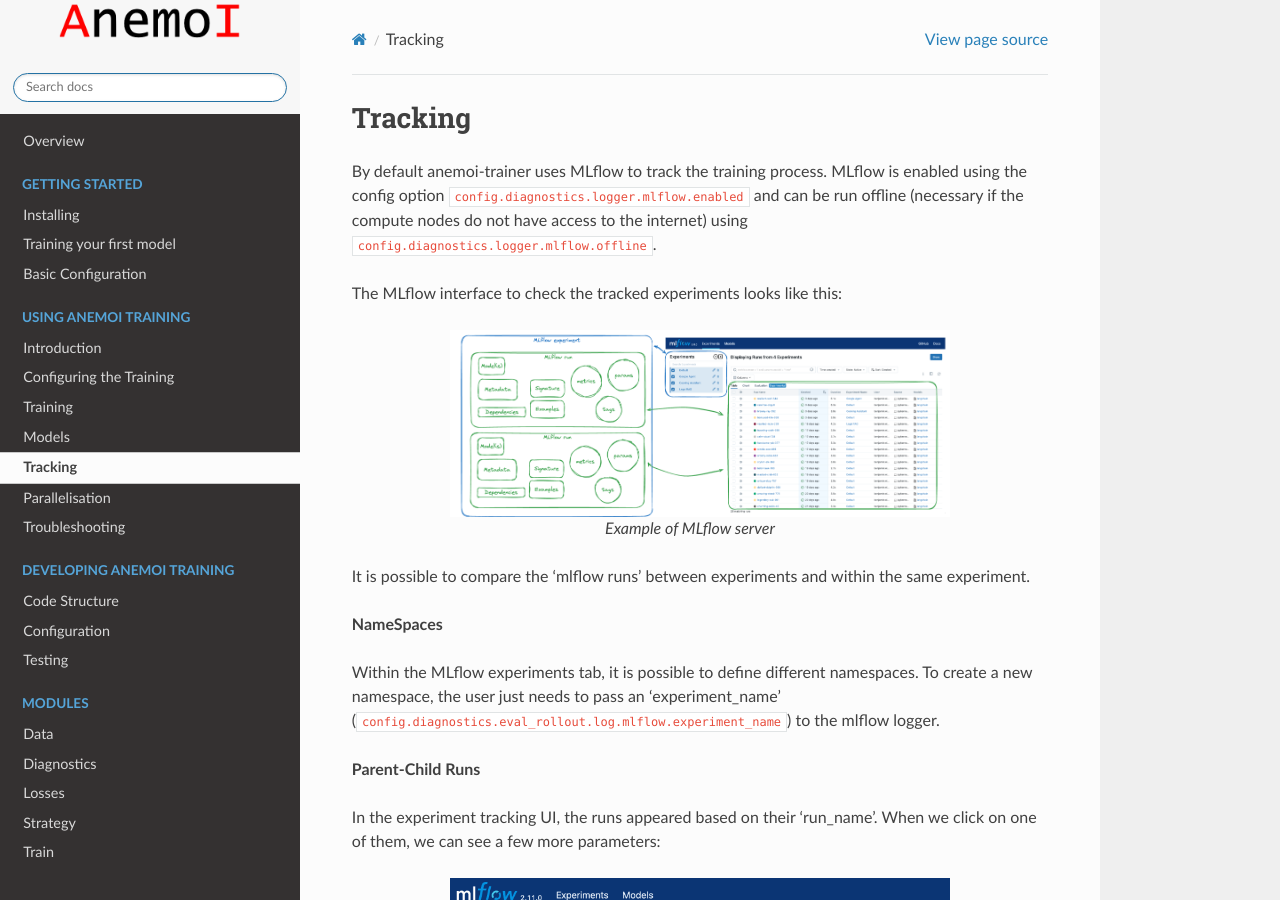
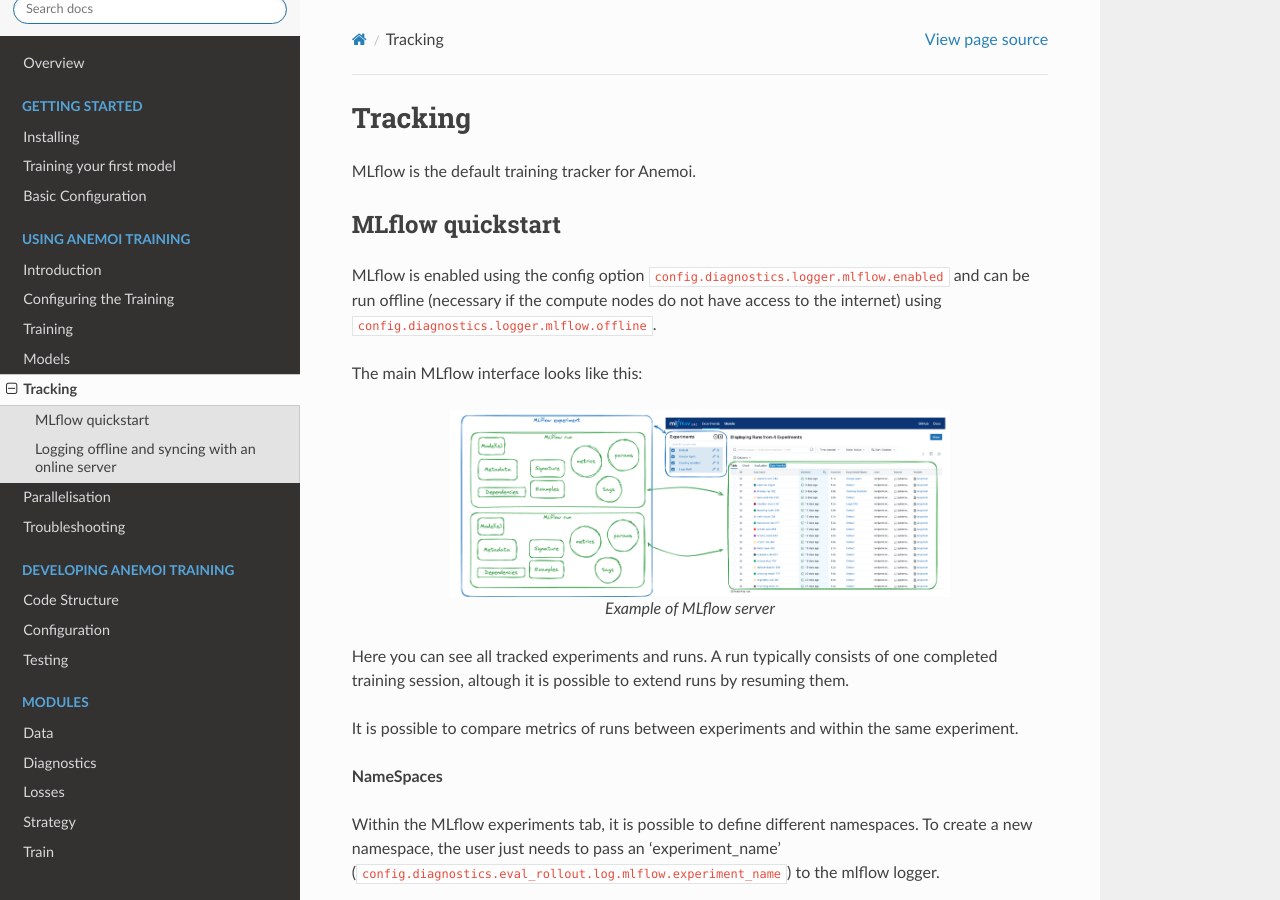
Before and after one commit to ecmwf/anemoi-training, a Sphinx documentation site: the page built from docs/user-guide/tracking.rst, in a window 1280 px wide and 900 px high. Built offline with Sphinx 7.4.7 and the Read the Docs theme 2.0.0, drawn with Linux system fonts in a browser that asks for light colours; the version number could not be read and is left out.

Commit message:
docs: tracking headings

```diff
--- a/docs/user-guide/tracking.rst
+++ b/docs/user-guide/tracking.rst
@@ -2,13 +2,18 @@
  Tracking
 ##########
 
-By default anemoi-trainer uses MLflow to track the training process.
+MLflow is the default training tracker for Anemoi.
+
+*******************
+ MLflow quickstart
+*******************
+
 MLflow is enabled using the config option
 ``config.diagnostics.logger.mlflow.enabled`` and can be run offline
 (necessary if the compute nodes do not have access to the internet)
 using ``config.diagnostics.logger.mlflow.offline``.
 
-The MLflow interface to check the tracked experiments looks like this:
+The main MLflow interface looks like this:
 
 .. figure:: ../images/mlflow/mlflow_server.png
    :width: 500
@@ -16,8 +21,12 @@
 
    Example of MLflow server
 
-It is possible to compare the 'mlflow runs' between experiments and
-within the same experiment.
+Here you can see all tracked experiments and runs. A run typically
+consists of one completed training session, altough it is possible to
+extend runs by resuming them.
+
+It is possible to compare metrics of runs between experiments and within
+the same experiment.
 
 **NameSpaces**
 
@@ -83,7 +92,9 @@
    :width: 500
    :align: center
 
-**Logging offline and syncing with an online server**
+***************************************************
+ Logging offline and syncing with an online server
+***************************************************
 
 When internet access is not available, as is sometimes the case on HPC
 compute nodes, MLflow can be configured to run in offline mode. Logs
```
